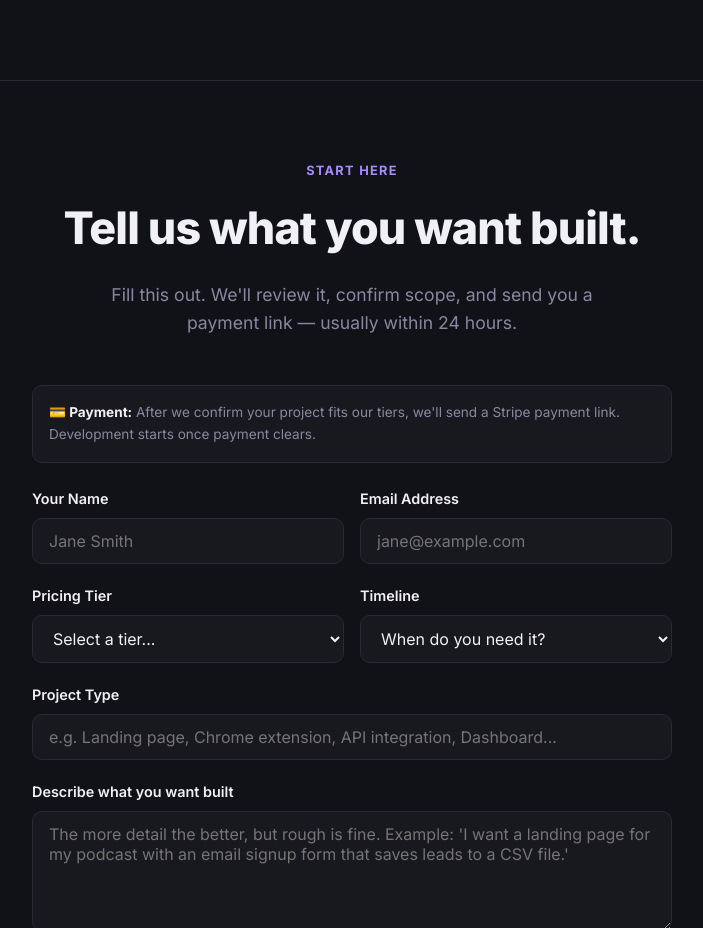
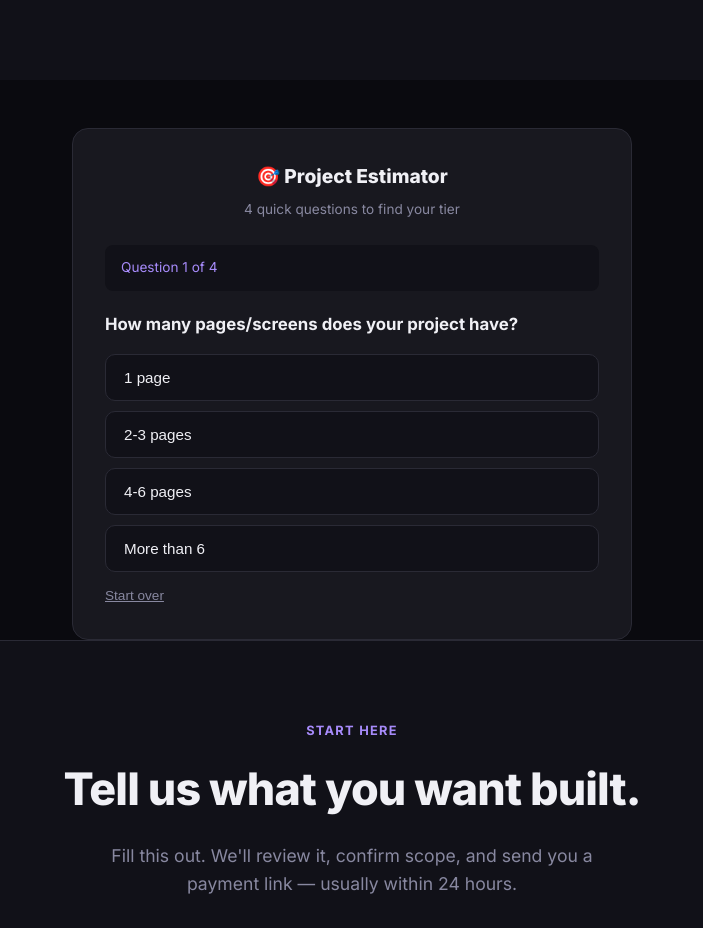
Before and after one commit to claudiaclawdbot/built-by-ai, a Next.js app: page / in a window 1280 px wide. Shown: the part 5346-6274 px from the top of the page, without its empty margins (288-991 px from the left). Built offline with nearby package versions, Linux system fonts and the light colour scheme.

Commit message:
Add interactive project estimator widget after pricing section

```diff
--- a/app/page.tsx
+++ b/app/page.tsx
@@ -2,6 +2,7 @@
 
 import { useState } from 'react'
 import { useRouter } from 'next/navigation'
+import ProjectEstimator from '../components/ProjectEstimator'
 
 const PRICING = [
   {
@@ -355,6 +356,8 @@ export default function HomePage() {
         </div>
       </section>
 
+      <ProjectEstimator />
+
       <div className="divider" />
 
       {/* Intake Form */}
--- /dev/null
+++ b/components/ProjectEstimator.tsx
@@ -0,0 +1,201 @@
+'use client'
+
+import { useState } from 'react'
+
+export default function ProjectEstimator() {
+  const [step, setStep] = useState(0)
+  const [answers, setAnswers] = useState({ pages: '', hasBackend: '', timeline: '', complexity: '' })
+
+  const questions = [
+    { key: 'pages', q: 'How many pages/screens does your project have?', options: [
+      { label: '1 page', value: '1' },
+      { label: '2-3 pages', value: '2-3' },
+      { label: '4-6 pages', value: '4-6' },
+      { label: 'More than 6', value: '7+' },
+    ]},
+    { key: 'hasBackend', q: 'Does it need a database or user accounts?', options: [
+      { label: 'No, just frontend', value: 'no' },
+      { label: 'Yes, needs database', value: 'yes' },
+      { label: 'Yes, plus auth', value: 'auth' },
+    ]},
+    { key: 'timeline', q: 'When do you need it?', options: [
+      { label: 'ASAP', value: 'rush' },
+      { label: '1-2 weeks', value: 'normal' },
+      { label: 'Within a month', value: 'relaxed' },
+    ]},
+    { key: 'complexity', q: 'How complex is the interaction?', options: [
+      { label: 'Simple (forms, links, static content)', value: 'simple' },
+      { label: 'Medium (filters, search, some logic)', value: 'medium' },
+      { label: 'Complex (real-time, multiple integrations)', value: 'complex' },
+    ]},
+  ]
+
+  const handleAnswer = (key: string, value: string) => {
+    setAnswers(prev => ({ ...prev, [key]: value }))
+    if (step < questions.length - 1) {
+      setStep(step + 1)
+    }
+  }
+
+  const getRecommendation = () => {
+    const { pages, hasBackend, timeline, complexity } = answers
+
+    // Basic logic
+    if (pages === '1' && hasBackend === 'no' && complexity !== 'complex') {
+      return { tier: 'Basic', price: '$100', desc: 'Single page, frontend only. Perfect fit.' }
+    }
+    if ((pages === '2-3' || hasBackend === 'yes') && complexity !== 'complex') {
+      return { tier: 'Standard', price: '$250', desc: 'Multi-page with backend needs. Good fit.' }
+    }
+    if (pages === '4-6' || hasBackend === 'auth' || complexity === 'complex') {
+      return { tier: 'Complex', price: '$500', desc: 'Full-stack with database and auth. Best fit.' }
+    }
+    if (pages === '7+') {
+      return { tier: 'Custom', price: 'Varies', desc: 'Large project — let\'s scope it out together.' }
+    }
+    return { tier: 'Standard', price: '$250', desc: 'Sounds like a Standard tier project.' }
+  }
+
+  const reset = () => {
+    setStep(0)
+    setAnswers({ pages: '', hasBackend: '', timeline: '', complexity: '' })
+  }
+
+  const rec = step === questions.length ? getRecommendation() : null
+  const currentQ = questions[step]
+
+  return (
+    <div style={{
+      background: 'var(--surface)',
+      border: '1px solid var(--border)',
+      borderRadius: '16px',
+      padding: '32px',
+      maxWidth: '560px',
+      margin: '48px auto 0',
+    }}>
+      <h3 style={{ fontSize: '1.2rem', fontWeight: 800, marginBottom: '8px', textAlign: 'center' }}>
+        🎯 Project Estimator
+      </h3>
+      <p style={{ color: 'var(--text-muted)', fontSize: '0.85rem', textAlign: 'center', marginBottom: '24px' }}>
+        4 quick questions to find your tier
+      </p>
+
+      {step < questions.length ? (
+        <>
+          <div style={{
+            background: 'var(--bg2)',
+            borderRadius: '8px',
+            padding: '12px 16px',
+            marginBottom: '20px',
+            fontSize: '0.85rem',
+            color: 'var(--accent-light)'
+          }}>
+            Question {step + 1} of {questions.length}
+          </div>
+          <h4 style={{ fontSize: '1.05rem', fontWeight: 700, marginBottom: '16px' }}>
+            {currentQ.q}
+          </h4>
+          <div style={{ display: 'grid', gap: '10px' }}>
+            {currentQ.options.map(opt => (
+              <button
+                key={opt.value}
+                onClick={() => handleAnswer(currentQ.key, opt.value)}
+                style={{
+                  background: 'var(--bg2)',
+                  border: '1px solid var(--border)',
+                  borderRadius: '10px',
+                  padding: '14px 18px',
+                  color: 'var(--text)',
+                  fontSize: '0.95rem',
+                  textAlign: 'left',
+                  cursor: 'pointer',
+                  transition: 'all 0.15s',
+                }}
+                onMouseEnter={e => {
+                  e.currentTarget.style.borderColor = 'var(--accent)'
+                  e.currentTarget.style.background = 'rgba(124,58,237,0.1)'
+                }}
+                onMouseLeave={e => {
+                  e.currentTarget.style.borderColor = 'var(--border)'
+                  e.currentTarget.style.background = 'var(--bg2)'
+                }}
+              >
+                {opt.label}
+              </button>
+            ))}
+          </div>
+          <button
+            onClick={reset}
+            style={{
+              background: 'none',
+              border: 'none',
+              color: 'var(--text-muted)',
+              fontSize: '0.85rem',
+              cursor: 'pointer',
+              marginTop: '16px',
+              textDecoration: 'underline'
+            }}
+          >
+            Start over
+          </button>
+        </>
+      ) : (
+        <>
+          <div style={{
+            background: 'rgba(124,58,237,0.15)',
+            border: '1px solid var(--accent)',
+            borderRadius: '12px',
+            padding: '24px',
+            textAlign: 'center',
+            marginBottom: '24px'
+          }}>
+            <div style={{ fontSize: '0.8rem', color: 'var(--accent-light)', fontWeight: 700, marginBottom: '8px', textTransform: 'uppercase', letterSpacing: '0.05em' }}>
+              Recommended Tier
+            </div>
+            <div style={{ fontSize: '2rem', fontWeight: 900, marginBottom: '8px' }}>
+              {rec?.tier}
+            </div>
+            <div style={{ fontSize: '1.2rem', color: 'var(--text-muted)', marginBottom: '12px' }}>
+              {rec?.price}
+            </div>
+            <p style={{ fontSize: '0.9rem', color: 'var(--text-muted)' }}>
+              {rec?.desc}
+            </p>
+          </div>
+
+          <a
+            href="#intake"
+            style={{
+              display: 'block',
+              background: 'var(--accent)',
+              color: '#fff',
+              textAlign: 'center',
+              padding: '14px',
+              borderRadius: '10px',
+              fontWeight: 700,
+              textDecoration: 'none',
+              marginBottom: '12px'
+            }}
+          >
+            Get Started with {rec?.tier} →
+          </a>
+          <button
+            onClick={reset}
+            style={{
+              width: '100%',
+              background: 'none',
+              border: '1px solid var(--border)',
+              borderRadius: '10px',
+              padding: '12px',
+              color: 'var(--text-muted)',
+              fontSize: '0.9rem',
+              cursor: 'pointer'
+            }}
+          >
+            Retake Quiz
+          </button>
+        </>
+      )}
+    </div>
+  )
+}
```
